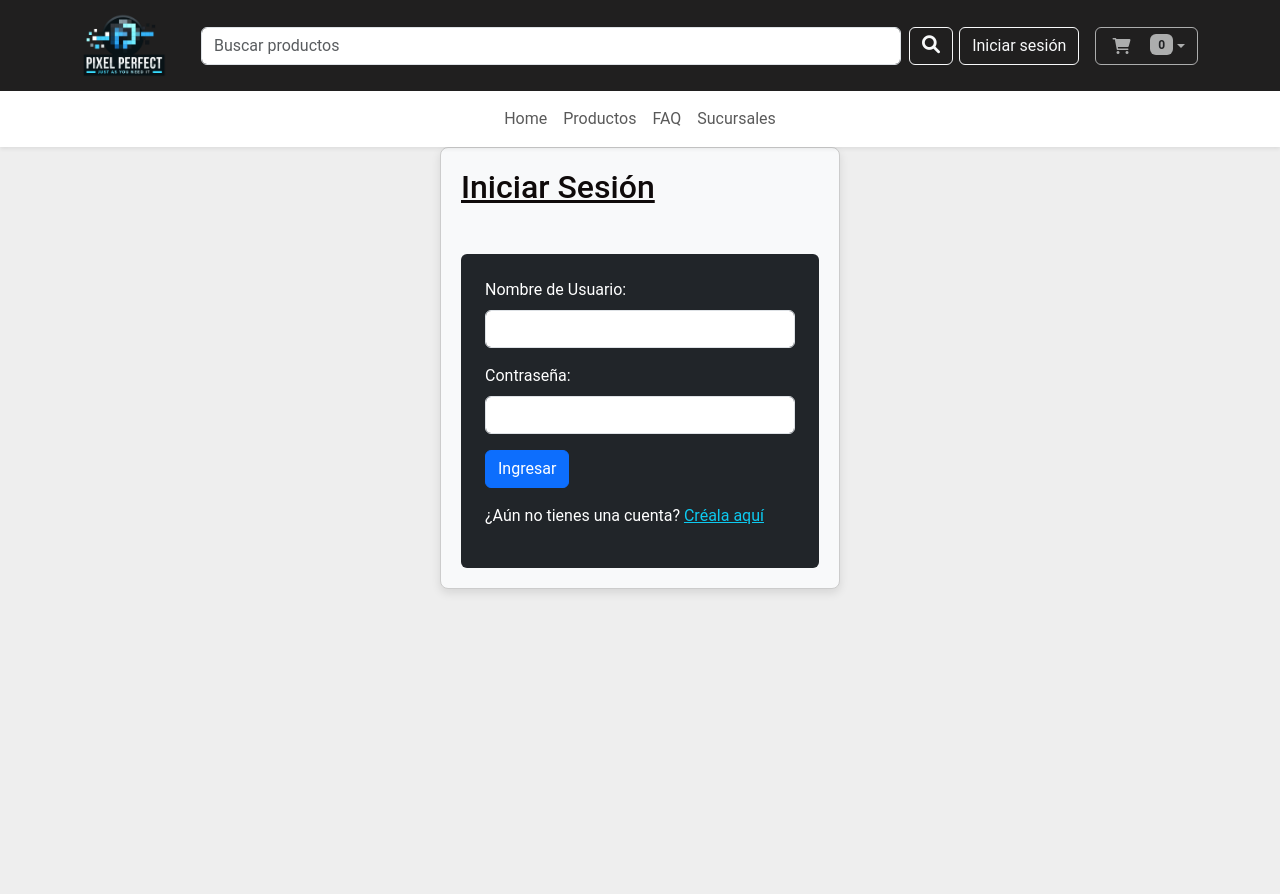
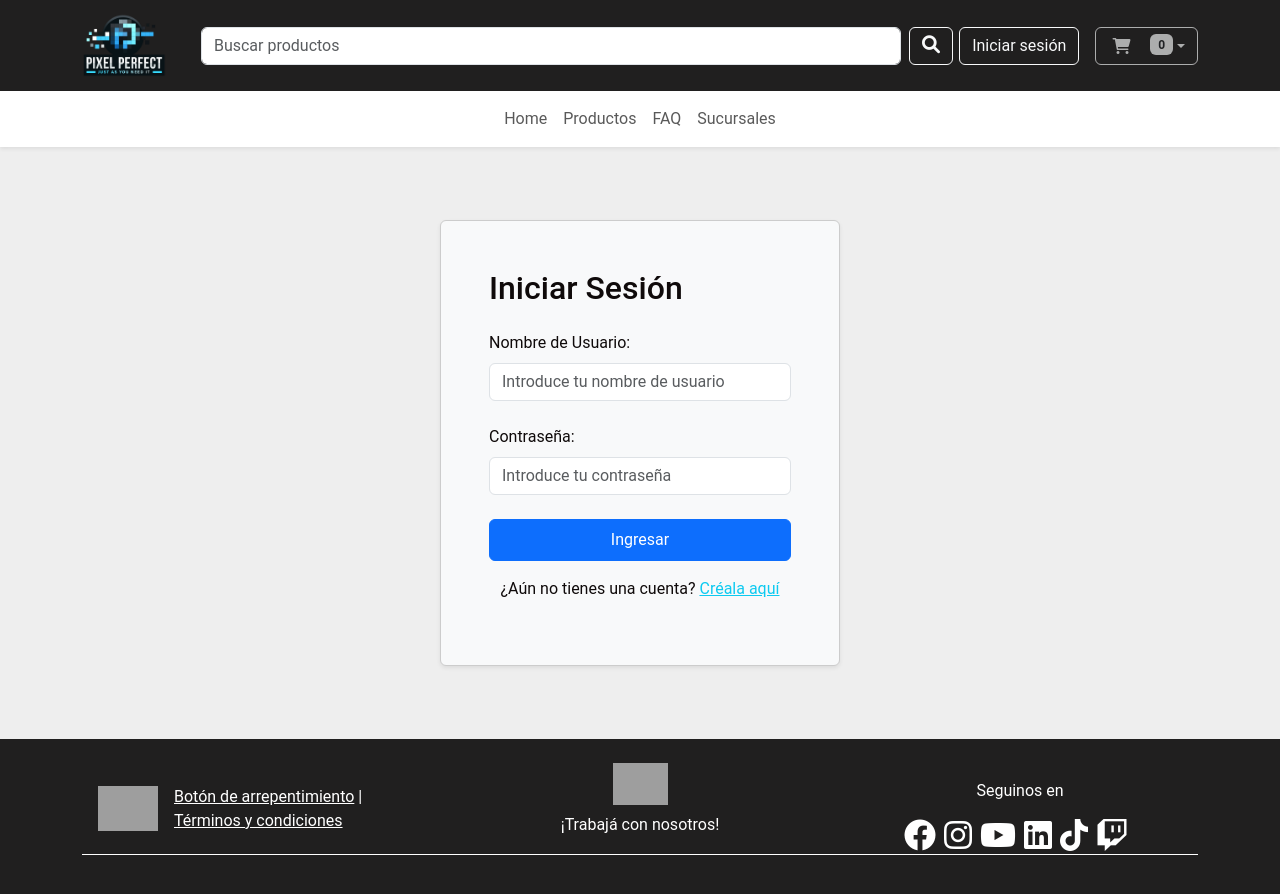
Before and after one commit to Cabrera-Jonathan-David/pixelPerfect, an Angular app: page /login in a window 1280 px wide. Before the commit the page ends 800 px from the top, so only its background shows below. Built offline with nearby package versions, Linux system fonts and the light colour scheme; grey boxes are pictures that could not be loaded.

Commit message:
Style CSS for Login And Register

```diff
--- a/src/app/Components/Login/login.component.css
+++ b/src/app/Components/Login/login.component.css
@@ -1,11 +1,11 @@
 .form-container {
   max-width: 400px; /* Ancho máximo del formulario */
-  margin: 0 auto; /* Centrar el formulario horizontalmente */
+  margin: 25px auto; /* Centrar el formulario horizontalmente */
   padding: 20px; /* Espaciado interno */
   border: 1px solid #ccc; /* Borde del formulario */
   border-radius: 8px; /* Bordes redondeados */
   background-color: #f8f9fa; /* Fondo claro */
-  box-shadow: 0 4px 10px rgba(0, 0, 0, 0.1); /* Sombra suave */
+  box-shadow: 0 15px 10px rgba(0, 0, 0, 0.1); /* Sombra suave */
 }
 
 h2, h3, h4 {
@@ -24,7 +24,7 @@ h2, h3, h4 {
 .btn-register:hover {
   transform: scale(1.1);
   background-color: #0056b3;
-  box-shadow: 0 4px 20px rgba(0, 0, 0, 0.2);
+  box-shadow: 0 15px 25px rgba(0, 0, 0, 0.2);
 }
 
 .text-danger{
--- a/src/app/Components/Login/login.component.html
+++ b/src/app/Components/Login/login.component.html
@@ -1,33 +1,128 @@
-<div class="form-container">
-  <h2>Iniciar Sesión</h2>
-  <div class="container bg-dark text-white p-4 mt-5 rounded">
+<div class="d-flex justify-content-center align-items-center mt-5">
+  <div
+    class="form-container bg-light p-5 rounded shadow-sm"
+    style="max-width: 400px; width: 80%"
+  >
+    <h2 class="text-left mb-4" style="text-decoration: none">Iniciar Sesión</h2>
 
     <form [formGroup]="loginForm" (ngSubmit)="onSubmit()">
-      <div class="mb-3">
+      <div class="mb-4">
         <label for="username" class="form-label">Nombre de Usuario:</label>
-        <input type="text" class="form-control" id="username" formControlName="username">
-        <div *ngIf="loginForm.get('username')?.invalid && loginForm.get('username')?.touched" class="text-danger" >
-          <span *ngIf="loginForm.get('username')?.errors?.['required']">El Username es obligatorio.</span>
+        <input
+          type="text"
+          class="form-control"
+          id="username"
+          formControlName="username"
+          placeholder="Introduce tu nombre de usuario"
+        />
+        <div
+          *ngIf="
+            loginForm.get('username')?.invalid &&
+            loginForm.get('username')?.touched
+          "
+          class="text-danger mt-2"
+        >
+          <span *ngIf="loginForm.get('username')?.errors?.['required']"
+            >El Username es obligatorio.</span
+          >
         </div>
       </div>
 
-      <div class="mb-3">
+      <div class="mb-4">
         <label for="password" class="form-label">Contraseña:</label>
-        <input type="password" class="form-control" id="password" formControlName="password">
-        <div *ngIf="loginForm.get('password')?.invalid && loginForm.get('password')?.touched" class="text-danger" >
-          <span *ngIf="loginForm.get('password')?.errors?.['required']">La contraseña es obligatoria.</span>
+        <input
+          type="password"
+          class="form-control"
+          id="password"
+          formControlName="password"
+          placeholder="Introduce tu contraseña"
+        />
+        <div
+          *ngIf="
+            loginForm.get('password')?.invalid &&
+            loginForm.get('password')?.touched
+          "
+          class="text-danger mt-2"
+        >
+          <span *ngIf="loginForm.get('password')?.errors?.['required']"
+            >La contraseña es obligatoria.</span
+          >
         </div>
       </div>
 
-      <div *ngIf="loginError" class="text-danger">
+      <div *ngIf="loginError" class="text-danger mb-3">
         Usuario y/o contraseña incorrectos.
       </div>
 
-
-      <button type="submit" class="btn btn-primary">Ingresar</button>
+      <button type="submit" class="btn btn-primary w-100 py-2">Ingresar</button>
     </form>
 
-    <p class="mt-3">¿Aún no tienes una cuenta? <a class="text-info" routerLink="/register">Créala aquí</a></p>
-
+    <p class="mt-3 text-center">
+      ¿Aún no tienes una cuenta?
+      <a class="text-info" routerLink="/register">Créala aquí</a>
+    </p>
   </div>
 </div>
+
+<section class="text-white py-4 mt-5" style="background-color: #201f1f">
+  <div class="container">
+    <div class="row">
+      <!-- Data Fiscal & Links -->
+      <div class="col-12 col-md-4 d-flex align-items-center mb-4 mb-md-0">
+        <img
+          src="https://i.imgur.com/Uxfk1XK.jpeg"
+          alt="Data Fiscal"
+          class="m-3"
+          style="max-width: 60px"
+        />
+        <div>
+          <a href="#" class="text-white">Botón de arrepentimiento</a>
+          |<br />
+          <a href="/terms" class="text-white">Términos y condiciones</a>
+        </div>
+      </div>
+      <div class="col-12 col-md-4 mb-4 mb-md-0">
+        <!-- Separator Line -->
+        <div class="text-center">
+          <img
+            src="https://i.imgur.com/I6YIgX4.png"
+            alt="Great Place to Work"
+            class="mb-2"
+            style="max-width: 55px"
+          />
+          <p class="text-white">¡Trabajá con nosotros!</p>
+        </div>
+      </div>
+
+      <div class="col-12 col-md-4 mb-5 mb-md-0 text-center mt-3">
+        <!-- Social Media Links -->
+        <p>Seguinos en</p>
+        <div class="d-flex justify-content-center">
+          <a href="#" class="text-white me-2"
+            ><i class="fab fa-facebook fa-2x"></i
+          ></a>
+          <a href="#" class="text-white me-2"
+            ><i class="fab fa-instagram fa-2x"></i
+          ></a>
+          <a href="#" class="text-white me-2"
+            ><i class="fab fa-youtube fa-2x"></i
+          ></a>
+          <a href="#" class="text-white me-2"
+            ><i class="fab fa-linkedin fa-2x"></i
+          ></a>
+          <a href="#" class="text-white me-2"
+            ><i class="fab fa-tiktok fa-2x"></i
+          ></a>
+          <a href="#" class="text-white me-2"
+            ><i class="fab fa-twitch fa-2x"></i
+          ></a>
+        </div>
+      </div>
+    </div>
+
+    <!-- Separator Line between sections -->
+    <div class="border-bottom border-white mb-3"></div>
+
+    <!-- Great Place to Work & Job Offer -->
+  </div>
+</section>
--- a/src/app/Components/Register/register.component.css
+++ b/src/app/Components/Register/register.component.css
@@ -1,16 +1,17 @@
 .form-container {
-  max-width: 550px; /* Ancho máximo del formulario */
-  margin: 0 auto; /* Centrar el formulario horizontalmente */
+  max-width: 850px; /* Ancho máximo del formulario */
+  margin: 50px auto; /* Centrar el formulario horizontalmente */
   padding: 20px; /* Espaciado interno */
   border: 1px solid #ccc; /* Borde del formulario */
   border-radius: 8px; /* Bordes redondeados */
   background-color: #f8f9fa; /* Fondo claro */
   box-shadow: 0 4px 10px rgba(0, 0, 0, 0.1); /* Sombra suave */
+
 }
 
 h2, h3, h4 {
   text-align: left;
-  text-decoration: underline;
+  text-decoration: none;
   margin-bottom: 20px;
 }
 
--- a/src/app/Components/Register/register.component.html
+++ b/src/app/Components/Register/register.component.html
@@ -445,3 +445,66 @@
     </div>
   </form>
 </div>
+
+<section class="text-white py-4 mt-5" style="background-color: #201f1f">
+  <div class="container">
+    <div class="row">
+      <!-- Data Fiscal & Links -->
+      <div class="col-12 col-md-4 d-flex align-items-center mb-4 mb-md-0">
+        <img
+          src="https://i.imgur.com/Uxfk1XK.jpeg"
+          alt="Data Fiscal"
+          class="m-3"
+          style="max-width: 60px"
+        />
+        <div>
+          <a href="#" class="text-white">Botón de arrepentimiento</a>
+          |<br />
+          <a href="/terms" class="text-white">Términos y condiciones</a>
+        </div>
+      </div>
+      <div class="col-12 col-md-4 mb-4 mb-md-0">
+        <!-- Separator Line -->
+        <div class="text-center">
+          <img
+            src="https://i.imgur.com/I6YIgX4.png"
+            alt="Great Place to Work"
+            class="mb-2"
+            style="max-width: 55px"
+          />
+          <p class="text-white">¡Trabajá con nosotros!</p>
+        </div>
+      </div>
+
+      <div class="col-12 col-md-4 mb-5 mb-md-0 text-center mt-3">
+        <!-- Social Media Links -->
+        <p>Seguinos en</p>
+        <div class="d-flex justify-content-center">
+          <a href="#" class="text-white me-2"
+            ><i class="fab fa-facebook fa-2x"></i
+          ></a>
+          <a href="#" class="text-white me-2"
+            ><i class="fab fa-instagram fa-2x"></i
+          ></a>
+          <a href="#" class="text-white me-2"
+            ><i class="fab fa-youtube fa-2x"></i
+          ></a>
+          <a href="#" class="text-white me-2"
+            ><i class="fab fa-linkedin fa-2x"></i
+          ></a>
+          <a href="#" class="text-white me-2"
+            ><i class="fab fa-tiktok fa-2x"></i
+          ></a>
+          <a href="#" class="text-white me-2"
+            ><i class="fab fa-twitch fa-2x"></i
+          ></a>
+        </div>
+      </div>
+    </div>
+
+    <!-- Separator Line between sections -->
+    <div class="border-bottom border-white mb-3"></div>
+
+    <!-- Great Place to Work & Job Offer -->
+  </div>
+</section>
```
